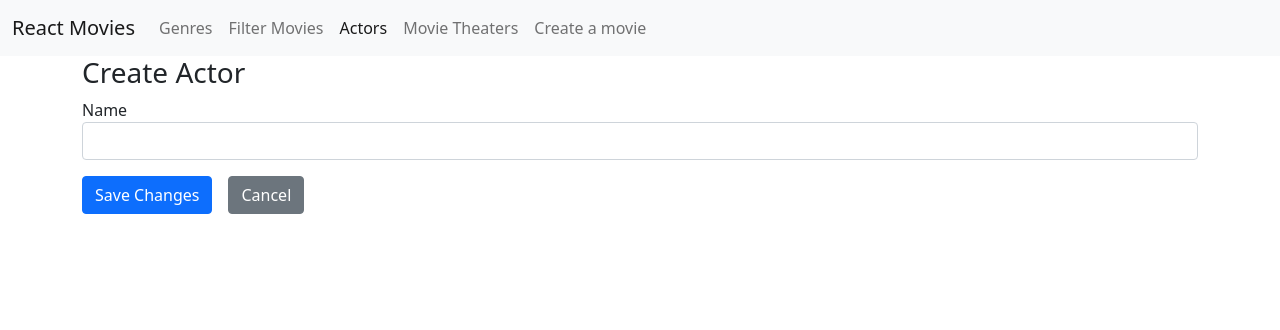
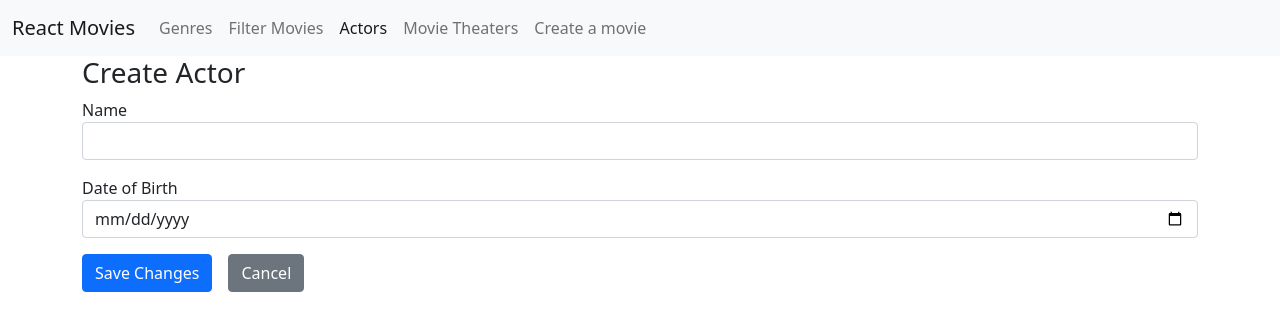
Before and after one commit to moizAsh/MoivesUI, a React (Create React App) app: page /actors/create in a window 1280 px wide. Shown: the top 330 px of the page. Built offline with nearby package versions, Linux system fonts and the light colour scheme.

Commit message:
Actor added datefield

```diff
--- a/src/actors/ActorForm.tsx
+++ b/src/actors/ActorForm.tsx
@@ -4,20 +4,22 @@ import TextField from "../forms/TextField";
 import Button from "../utils/Button";
 import actorCreationDTO from "./actors.model";
 import * as Yup from 'yup';
+import DateField from "../forms/DateField";
 export default function ActionForm(props: actorFormProps){
     return (
         <Formik
         initialValues={props.model}
         onSubmit={props.onSubmit}
-        validationSchema={Yup.object({name: Yup.string().required('This field is required').firstLetterUpperCase()})}
+        validationSchema={Yup.object(
+            {
+                name: Yup.string().required('This field is required').firstLetterUpperCase(),
+                dateOfBirth: Yup.date().nullable().required('This field is required')
+        })}
         >
             {(formikProps) => (
                 <Form>
                     <TextField displayName="Name" field="name" />
-                    {/* <DateField displayName="Date of Birth" field="dateOfBirth" />
-                    <ImageField displayName="Picture" field="picture"
-                    imageURL={props.model.pictureURL} />
-                    <MarkdownField displayName="Biography" field="biography" /> */}
+                    <DateField displayName="Date of Birth" field="dateOfBirth"/>
 
                     <Button disabled={formikProps.isSubmitting}
                         type="submit"
--- /dev/null
+++ b/src/forms/DateField.tsx
@@ -0,0 +1,28 @@
+import { useFormikContext } from "formik";
+
+export default function DateField(props: dateFeildProps){
+    const {values, validateForm, touched, errors} = useFormikContext<any>();
+
+    return (
+        <div className="mb-3">
+            <label htmlFor={props.field}>{props.displayName}</label>
+            <input type="date" className="form-control"
+                id={props.field}
+                name={props.field}
+                defaultValue={values[props.field]?.toLocaleDateString('en-UK')}
+                onChange={e => {
+                    const date = new Date(e.currentTarget.value + 'T00:00:00');
+                    values[props.field] = date;
+                    validateForm()
+                }}
+            />
+            {touched[props.field] && [props.field]?
+            <div className="text-danger">{errors[props.field]?.toString()}</div>: null}
+        </div>
+    )
+}
+
+interface dateFeildProps{
+    field: string;
+    displayName: string;
+}
```
